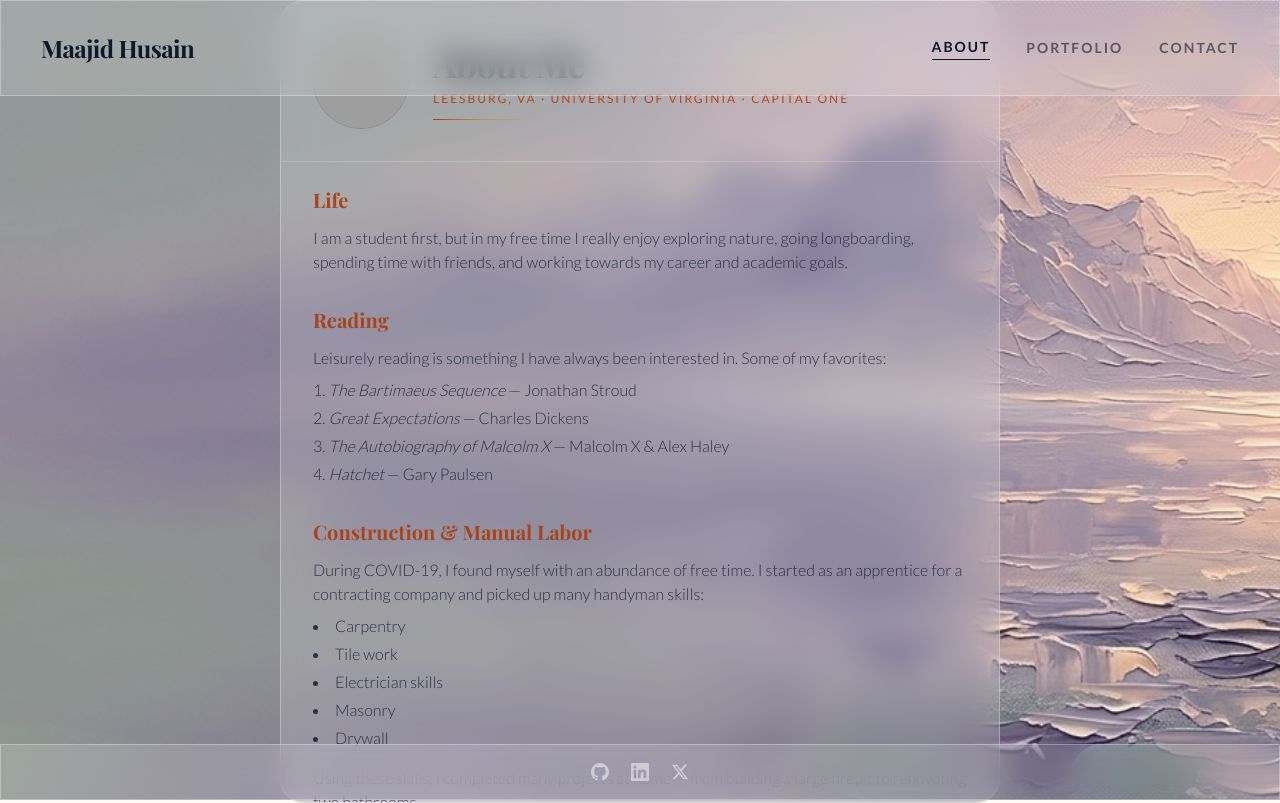
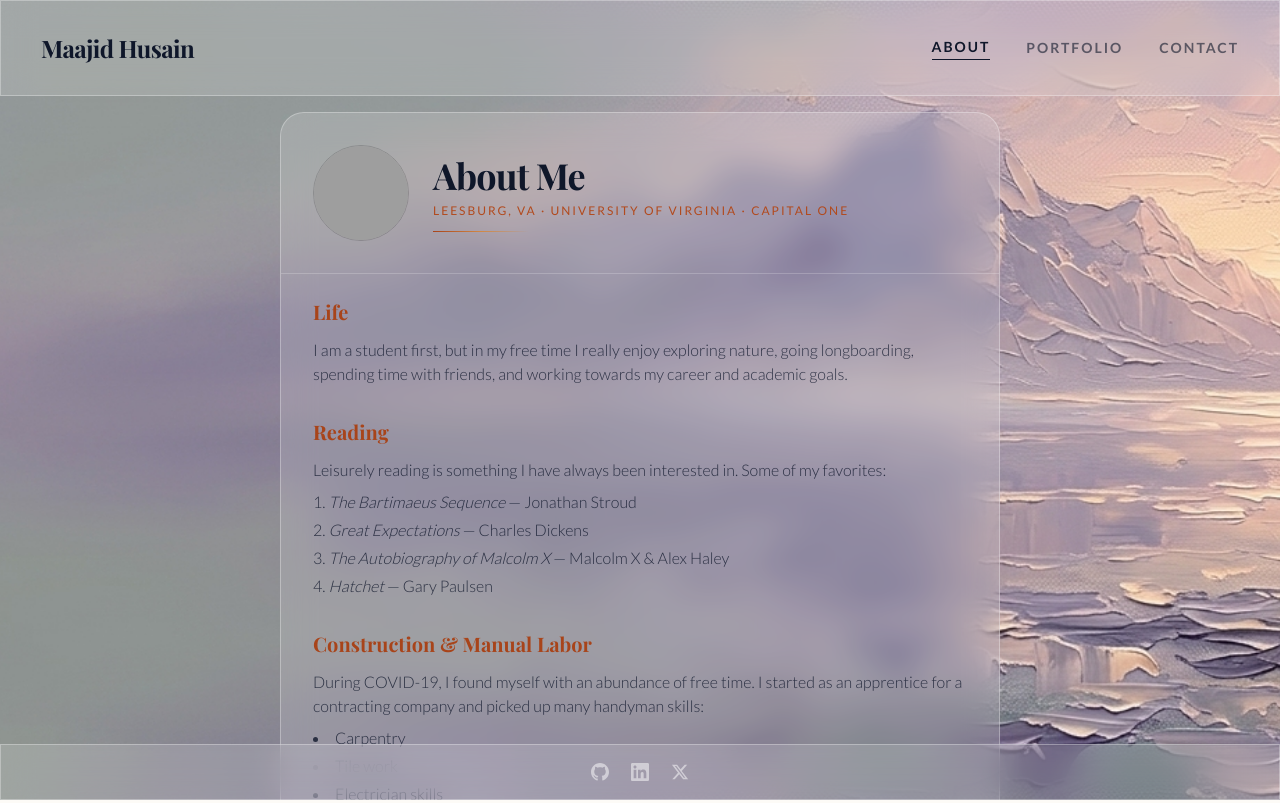
Before and after one commit to maajidhusain/maajidhusain.github.io, a Next.js app: page /about in a window 1280 px wide. Built offline with nearby package versions, Linux system fonts and the light colour scheme; grey boxes are pictures that could not be loaded; a web font is replaced by a local one.

Commit message:
scroll fix

```diff
--- a/app/about/page.tsx
+++ b/app/about/page.tsx
@@ -4,9 +4,9 @@ import ImgStack from "@/components/ui/image-stack";
 
 export default function About() {
   return (
-    <div className="min-h-screen text-slate-900">
+    <div className="h-screen overflow-y-auto glass-scroll text-slate-900">
       <Navbar />
-      <main className="flex min-h-screen items-start sm:items-center justify-center px-4 pb-24 pt-24 sm:px-24 sm:py-0">
+      <main className="flex min-h-full items-start justify-center px-4 pb-24 pt-24 sm:px-24 sm:pb-24 sm:pt-28">
         <div className="glass-panel rounded-2xl w-full max-w-[720px] flex flex-col overflow-hidden">
           <div className="flex flex-col items-start gap-4 p-5 sm:flex-row sm:items-center sm:gap-6 sm:p-8 pb-4 border-b border-white/20 shrink-0">
             <div className="accent-border w-16 h-16 sm:w-24 sm:h-24 rounded-full overflow-hidden shrink-0 border grayscale">
@@ -20,7 +20,7 @@ export default function About() {
               <div className="accent-divider mt-3 h-px w-24" />
             </div>
           </div>
-          <div className="p-5 sm:p-8 pt-5 sm:pt-6 sm:overflow-y-auto sm:glass-scroll sm:max-h-[calc(100vh-10rem)]">
+          <div className="p-5 sm:p-8 pt-5 sm:pt-6">
             <div className="text-sm sm:text-base font-light leading-[2] text-slate-900/80 space-y-6 sm:space-y-8">
               <div>
                 <h2 className="accent-text font-display text-lg sm:text-xl font-bold mb-3">Life</h2>
--- a/app/contact/page.tsx
+++ b/app/contact/page.tsx
@@ -54,10 +54,10 @@ export default function Contact() {
   }
 
   return (
-    <div className="min-h-screen text-slate-900">
+    <div className="h-screen overflow-y-auto glass-scroll text-slate-900">
       <Script src="https://forminit.com/sdk/v1/forminit.js" strategy="afterInteractive" />
       <Navbar />
-      <main className="relative flex min-h-screen items-start sm:items-center justify-center sm:justify-start px-4 pb-24 pt-24 sm:px-0 sm:py-0 sm:pt-0">
+      <main className="relative flex min-h-full items-start justify-center sm:justify-start px-4 pb-24 pt-24 sm:px-0 sm:pb-24 sm:pt-28">
         <div className="w-full max-w-[500px] sm:ml-24 glass-panel rounded-2xl p-6 sm:p-10 flex flex-col gap-6 sm:gap-8 shadow-sm">
           <div className="flex flex-col gap-2">
             <h1 className="font-display text-3xl sm:text-5xl font-bold tracking-tight">Get in Touch</h1>
```
